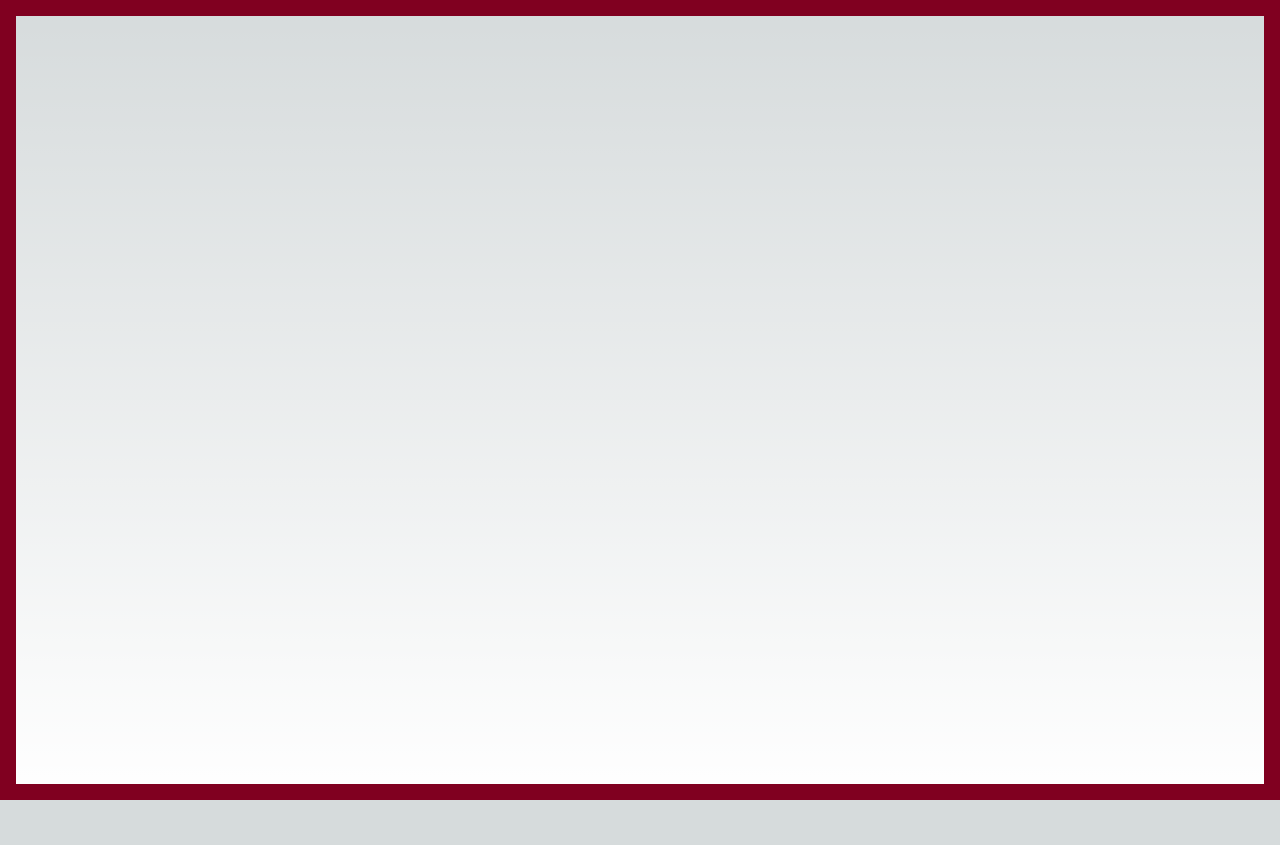
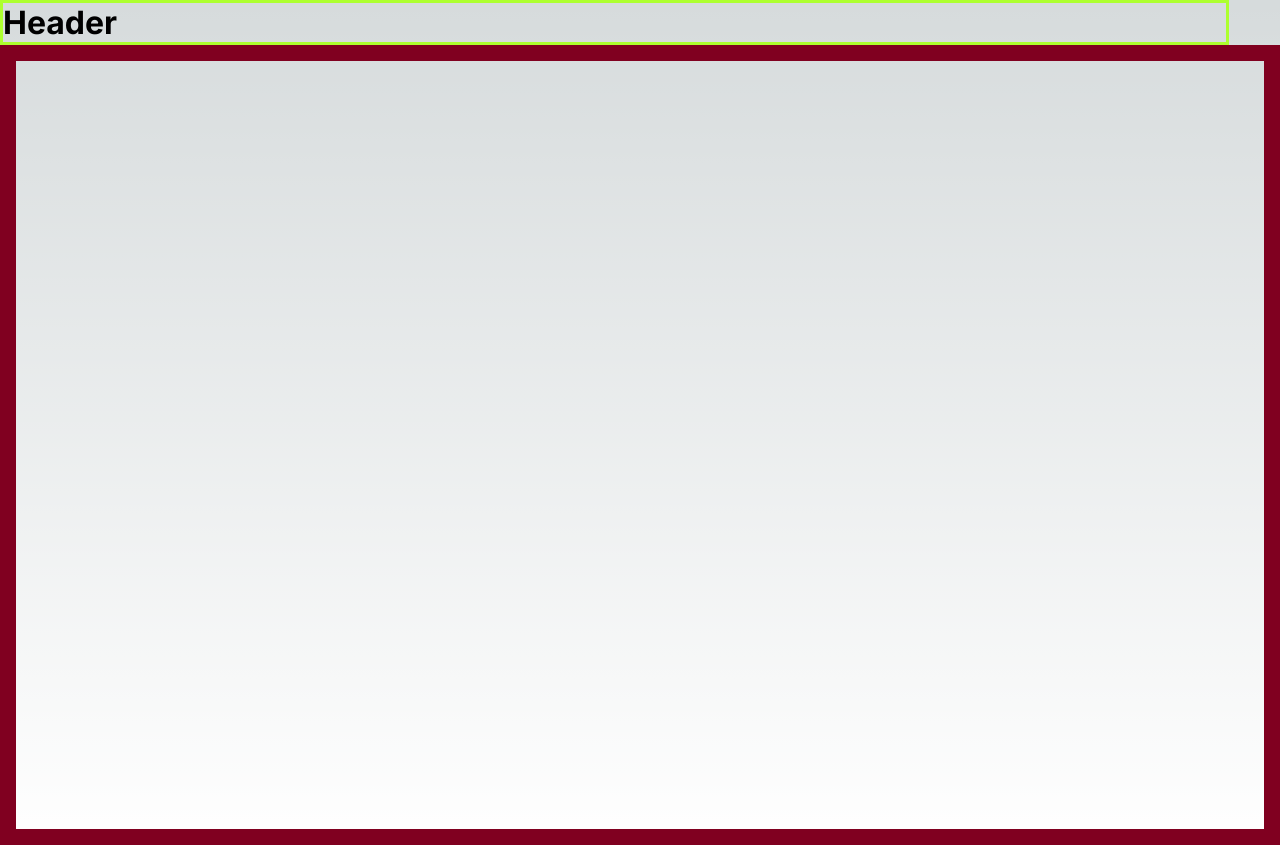
Before and after one commit to Job85/inventory-client, a Next.js app: page / in a window 1280 px wide. Before the commit the page ends 800 px from the top, so only its background shows below. Built offline with nearby package versions, Linux system fonts and the light colour scheme.

Commit message:
rendered Header component inside body above children props

```diff
--- a/src/app/layout.js
+++ b/src/app/layout.js
@@ -1,5 +1,6 @@
 import { Inter } from "next/font/google";
 import "./globals.css";
+import Header from "./components/header/Header";
 
 const inter = Inter({ subsets: ["latin"] });
 
@@ -11,7 +12,10 @@
 export default function RootLayout({ children }) {
   return (
     <html lang="en">
-      <body className={inter.className}>{children}</body>
+      <body className={inter.className}>
+        <Header />
+        {children}
+      </body>
     </html>
   );
 }
```
